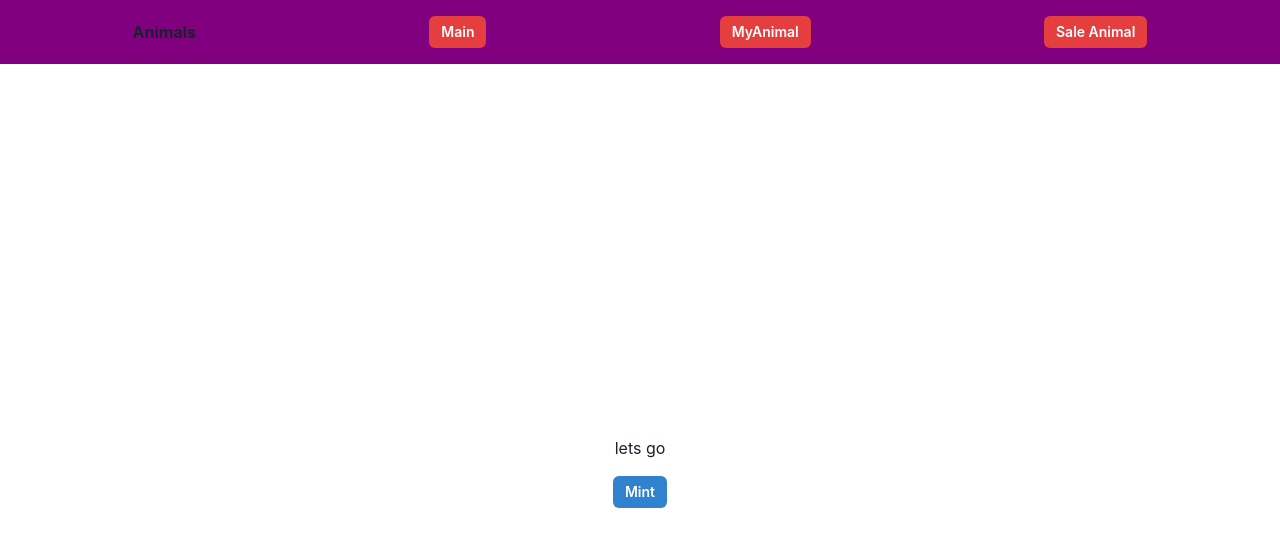
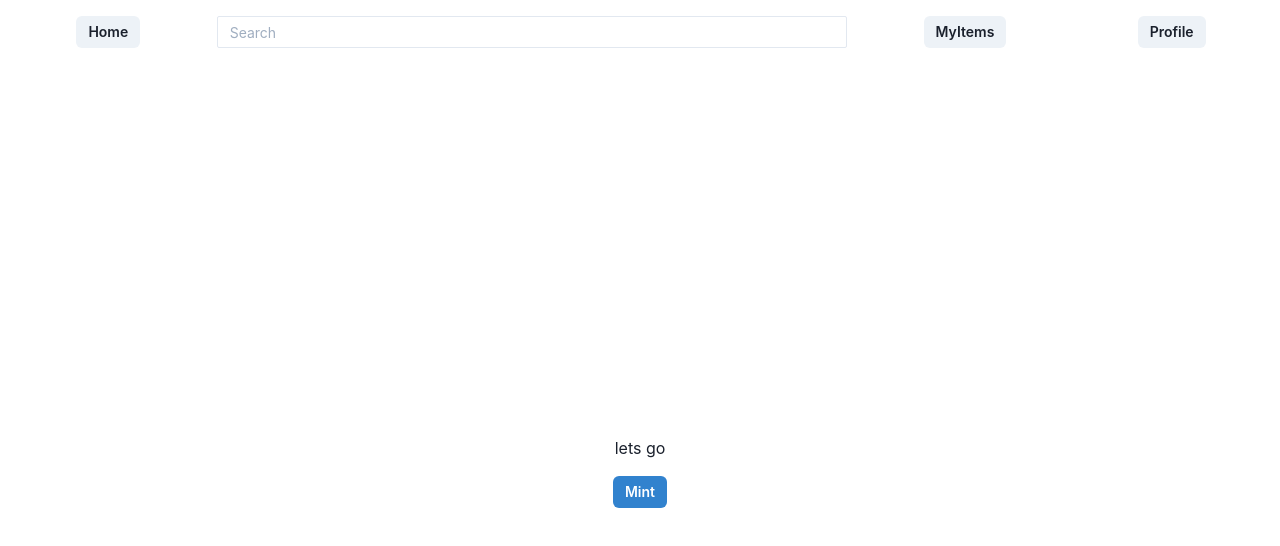
Before and after one commit to rhddbsghks/MZGZ, a React (Create React App) app in the folder frontend/: page / in a window 1280 px wide. Shown: the top 546 px of the page. Built offline with nearby package versions, Linux system fonts and the light colour scheme; what web3 would draw is missing.

Commit message:
navbar design edit

```diff
--- a/frontend/package.json
+++ b/frontend/package.json
@@ -6,6 +6,7 @@
     "@chakra-ui/react": "^1.8.6",
     "@emotion/react": "^11.8.1",
     "@emotion/styled": "^11.8.1",
+    "@mui/material": "^5.5.2",
     "@testing-library/jest-dom": "^5.16.2",
     "@testing-library/react": "^12.1.4",
     "@testing-library/user-event": "^13.5.0",
--- a/frontend/src/App.js
+++ b/frontend/src/App.js
@@ -1,9 +1,5 @@
-import logo from "./logo.svg";
 import "./App.css";
 import { BrowserRouter, Routes, Route } from "react-router-dom";
-
-import Web3 from "web3";
-import { Button } from "@chakra-ui/react";
 
 import Main from "./routes/main";
 import MyAnimal from "./routes/my-animal";
--- a/frontend/src/components/AnimalCard.js
+++ b/frontend/src/components/AnimalCard.js
@@ -1,5 +1,5 @@
-import React, { useEffect, useState } from "react";
-import { AspectRatio, Image } from "@chakra-ui/react";
+import React from "react";
+import { Image } from "@chakra-ui/react";
 
 const AnimalCard = ({ animalType }) => {
   return (
--- a/frontend/src/components/Layout.js
+++ b/frontend/src/components/Layout.js
@@ -1,30 +1,42 @@
 import React from "react";
 import { Link } from "react-router-dom";
-import { Stack, Flex, Text, Box, Button } from "@chakra-ui/react";
+import { Stack, Flex, Button, Input, Grid, GridItem } from "@chakra-ui/react";
 
 const Layout = ({ children }) => {
   return (
     <Stack h="100vh">
-      <Flex bg="purple" p={4} justifyContent="space-around" alignItems="center">
-        <Box>
-          <Text fontWeight="bold">Animals</Text>
-        </Box>
+      {/* navigation bar start */}
+      <Grid templateColumns='repeat(12, 1fr)' gap={5} textAlign="center" paddingY={4} backgroundColor="blur">
+        {/* go to home button */}
+        <GridItem marginStart={5} colSpan={2}>
           <Link to="/">
-          <Button size="sm" colorScheme="red">
-            Main
+            <Button size={'sm'}>
+              Home
             </Button>
           </Link>
+        </GridItem>
+        {/* search bar */}
+        <GridItem colSpan={6}>
+          <Input size={'sm'} placeholder="Search" />
+        </GridItem>
+        {/* my animal button */}
+        <GridItem colSpan={2}>
           <Link to="/my-animal">
-          <Button size="sm" colorScheme="red">
-            MyAnimal
+            <Button size={'sm'}>
+              MyItems
             </Button>
           </Link>
+        </GridItem>
+        {/* profile btn */}
+        <GridItem marginEnd={5} colSpan={2}>
           <Link to="/sale-animal">
-          <Button size="sm" colorScheme="red">
-            Sale Animal
+            <Button size={'sm'}>
+              Profile
             </Button>
           </Link>
-      </Flex>
+        </GridItem>
+      </Grid>
+      {/* main page start */}
       <Flex
           direction="column"
           h="full"
@@ -34,6 +46,36 @@ const Layout = ({ children }) => {
         {children}
       </Flex>
     </Stack>
+
+
+    // <Stack h="100vh">
+    //   <Grid bg="purple" p={4} justifyContent="space-around" alignItems="center">
+    //     <Link to="/">
+    //       <Button size="sm" colorScheme="red">
+    //         <Text fontWeight="bold">명진가Z</Text>
+    //       </Button>
+    //     </Link>
+    //     <Input marginX="10" size="sm" placeholder="삼품 검색"/>
+    //     <Link to="/my-animal">
+    //       <Button size="sm" colorScheme="red">
+    //         MyAnimal
+    //       </Button>
+    //     </Link>
+    //     <Link to="/sale-animal">
+    //       <Button size="sm" colorScheme="red">
+    //         Sale Animal
+    //       </Button>
+    //     </Link>
+    //   </Grid>
+    //   <Flex
+    //     direction="column"
+    //     h="full"
+    //     justifyContent="center"
+    //     alignItems="center"
+    //   >
+    //     {children}
+    //   </Flex>
+    // </Stack>
   );
 };
 
--- a/frontend/src/components/MyAnimalCard.js
+++ b/frontend/src/components/MyAnimalCard.js
@@ -1,7 +1,5 @@
 import React, { useState } from "react";
 import {
-  Grid,
-  Flex,
   Text,
   Button,
   Box,
--- a/frontend/src/components/SaleAnimalCard.js
+++ b/frontend/src/components/SaleAnimalCard.js
@@ -1,13 +1,8 @@
 import React, { useEffect, useState } from "react";
 import {
-  Grid,
-  Flex,
   Text,
   Button,
   Box,
-  InputRightAddon,
-  Input,
-  InputGroup,
 } from "@chakra-ui/react";
 import AnimalCard from "./AnimalCard";
 import {
--- a/frontend/src/routes/main.js
+++ b/frontend/src/routes/main.js
@@ -1,6 +1,6 @@
 import React from "react";
 import { Box, Button, Flex } from "@chakra-ui/react";
-import { useEffect, useState } from "react";
+import { useState } from "react";
 import { mintAnimalTokenContract } from "../web3Config";
 import AnimalCard from "../components/AnimalCard";
 
--- a/frontend/src/routes/my-animal.js
+++ b/frontend/src/routes/my-animal.js
@@ -2,7 +2,6 @@ import React from "react";
 import {
   mintAnimalTokenContract,
   saleAnimalTokenAddress,
-  saleAnimalTokenContract,
 } from "../web3Config";
 import { useEffect, useState } from "react";
 import { Grid, Flex, Text, Button } from "@chakra-ui/react";
--- a/frontend/src/routes/sale-animal.js
+++ b/frontend/src/routes/sale-animal.js
@@ -6,8 +6,7 @@ import {
 } from "../web3Config";
 
 import { useEffect, useState } from "react";
-import { Grid, Flex, Text, Button } from "@chakra-ui/react";
-import MyAnimalCard from "../components/MyAnimalCard";
+import { Grid } from "@chakra-ui/react";
 import SaleAnimalCard from "../components/SaleAnimalCard";
 
 const SaleAnimal = ({ account }) => {
--- a/frontend/src/web3Config.js
+++ b/frontend/src/web3Config.js
@@ -1,4 +1,3 @@
-import { AbiItem } from "web3-utils";
 import Web3 from "web3";
 
 const mintAnimalTokenAbi = [
```
Also changed, not shown: 1 other file (tests, documents, lock files or other folders). Lines whose indentation alone changed are shown as unchanged.
